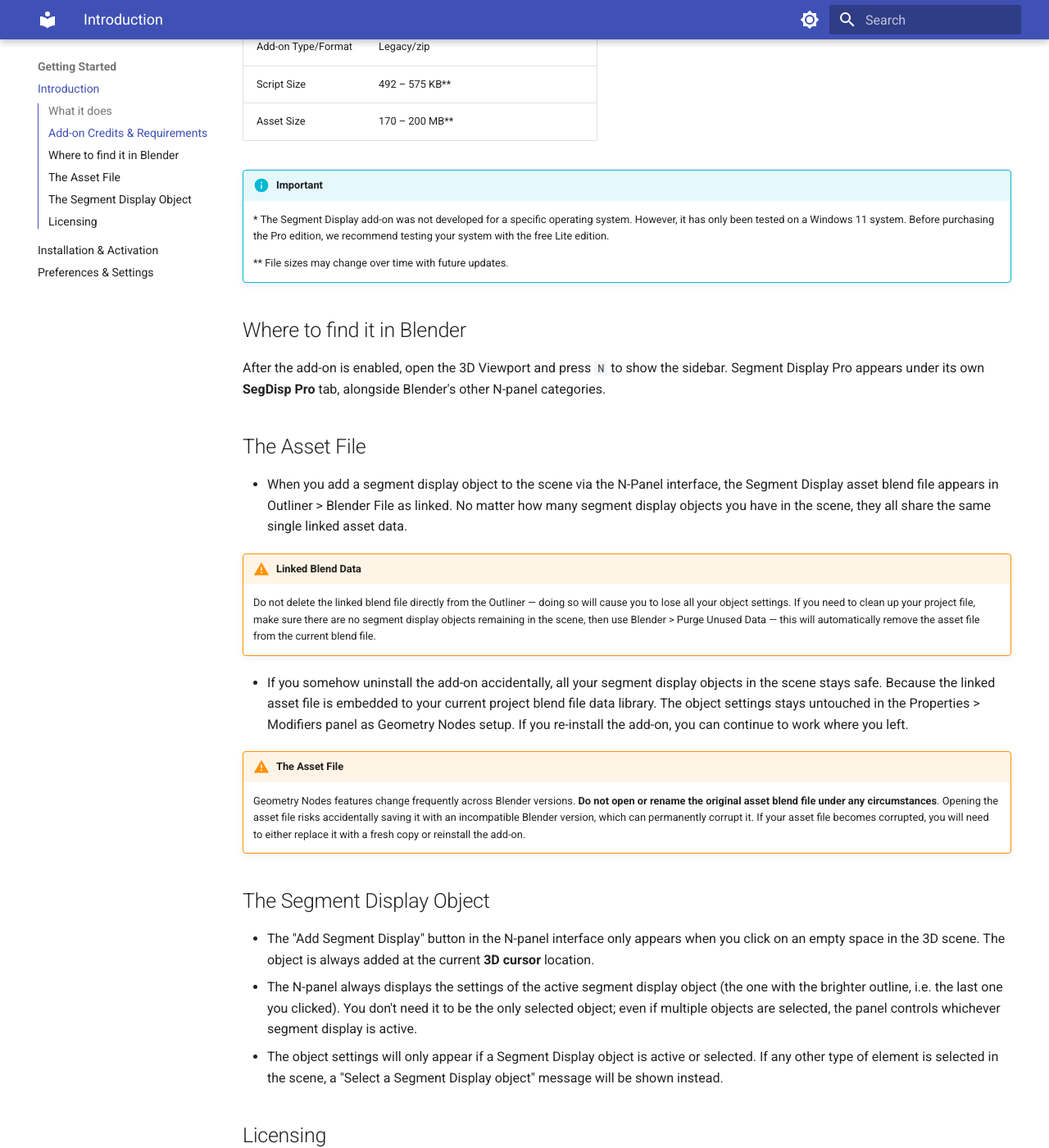
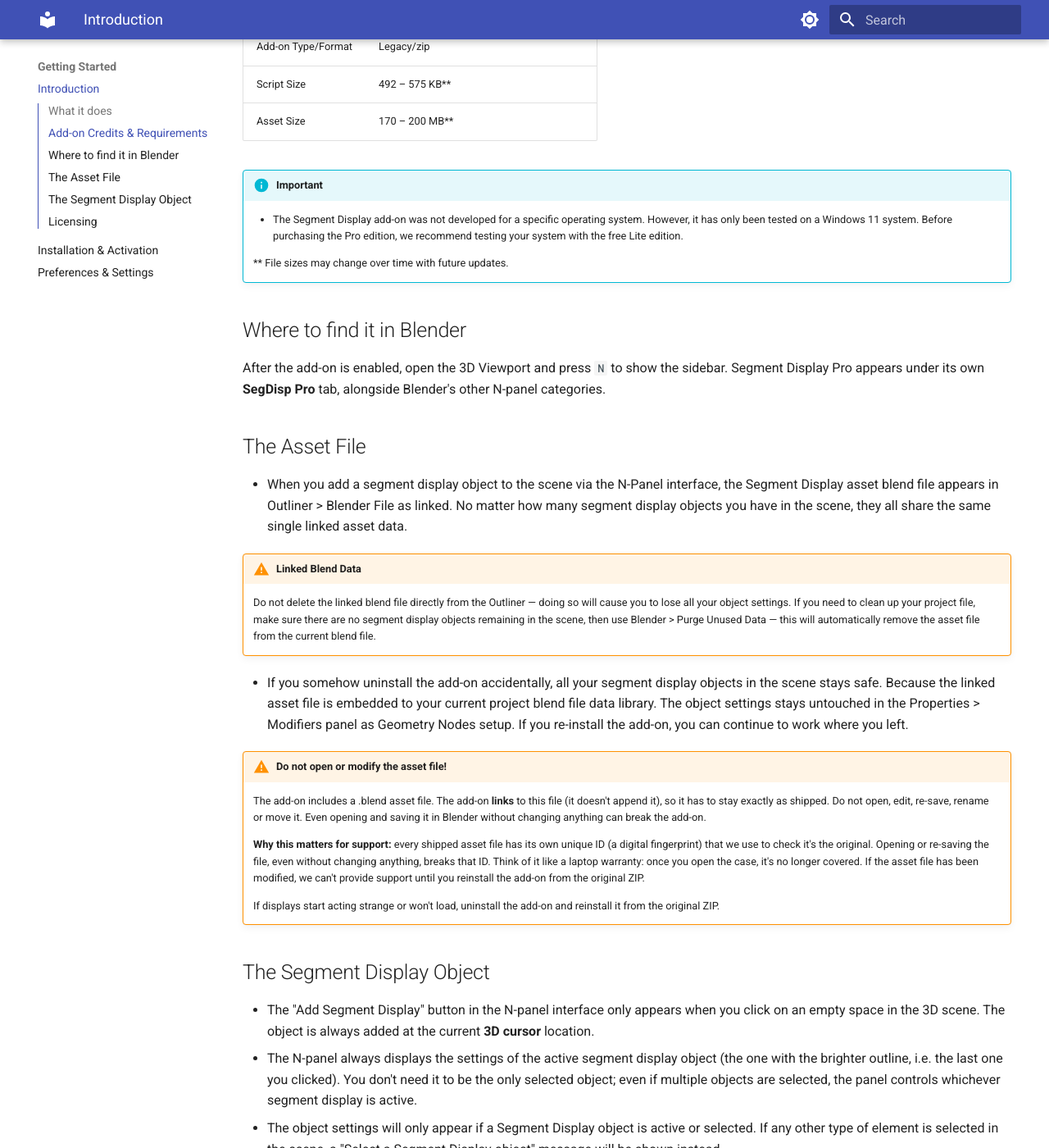
Before and after one commit to ahmetmaya-orion/segment-display-pro-docs, an MkDocs documentation site: the page built from docs/introduction.md, in a window 1280 px wide and 1400 px high, scrolled down 1584 px. Shown: the whole window at 82% size. Built offline with MkDocs 1.6.1 and Material for MkDocs 9.7.7, drawn with Linux system fonts in a browser that asks for light colours.

Commit message:
docs(introduction): update asset file warning from PRO-README

```diff
--- a/docs/introduction.md
+++ b/docs/introduction.md
@@ -43,9 +43,9 @@
 | Asset Size          | 170 – 200 MB**                 |
 
 !!! info "Important"
-    * The Segment Display add-on was not developed for a specific operating system. However, it has only been tested on a Windows 11 system. Before purchasing the Pro edition, we recommend testing your system with the free Lite edition.
+    * The Segment Display add-on was not developed for a specific operating system. However, it has only been tested on a Windows 11 system. Before purchasing the Pro edition, we recommend testing your system with the free Lite edition.
 
-    ** File sizes may change over time with future updates.
+    ** File sizes may change over time with future updates.
 
 ## Where to find it in Blender
 
@@ -62,8 +62,12 @@
 
 - If you somehow uninstall the add-on accidentally, all your segment display objects in the scene stays safe. Because the linked asset file is embedded to your current project blend file data library. The object settings stays untouched in the Properties > Modifiers panel as Geometry Nodes setup. If you re-install the add-on, you can continue to work where you left.
 
-!!! warning "The Asset File"
-    Geometry Nodes features change frequently across Blender versions. **Do not open or rename the original asset blend file under any circumstances**. Opening the asset file risks accidentally saving it with an incompatible Blender version, which can permanently corrupt it. If your asset file becomes corrupted, you will need to either replace it with a fresh copy or reinstall the add-on.
+!!! warning "Do not open or modify the asset file!"
+    The add-on includes a .blend asset file. The add-on **links** to this file (it doesn't append it), so it has to stay exactly as shipped. Do not open, edit, re-save, rename or move it. Even opening and saving it in Blender without changing anything can break the add-on.
+
+    **Why this matters for support:** every shipped asset file has its own unique ID (a digital fingerprint) that we use to check it's the original. Opening or re-saving the file, even without changing anything, breaks that ID. Think of it like a laptop warranty: once you open the case, it's no longer covered. If the asset file has been modified, we can't provide support until you reinstall the add-on from the original ZIP.
+
+    If displays start acting strange or won't load, uninstall the add-on and reinstall it from the original ZIP.
 
 ## The Segment Display Object
 
```
